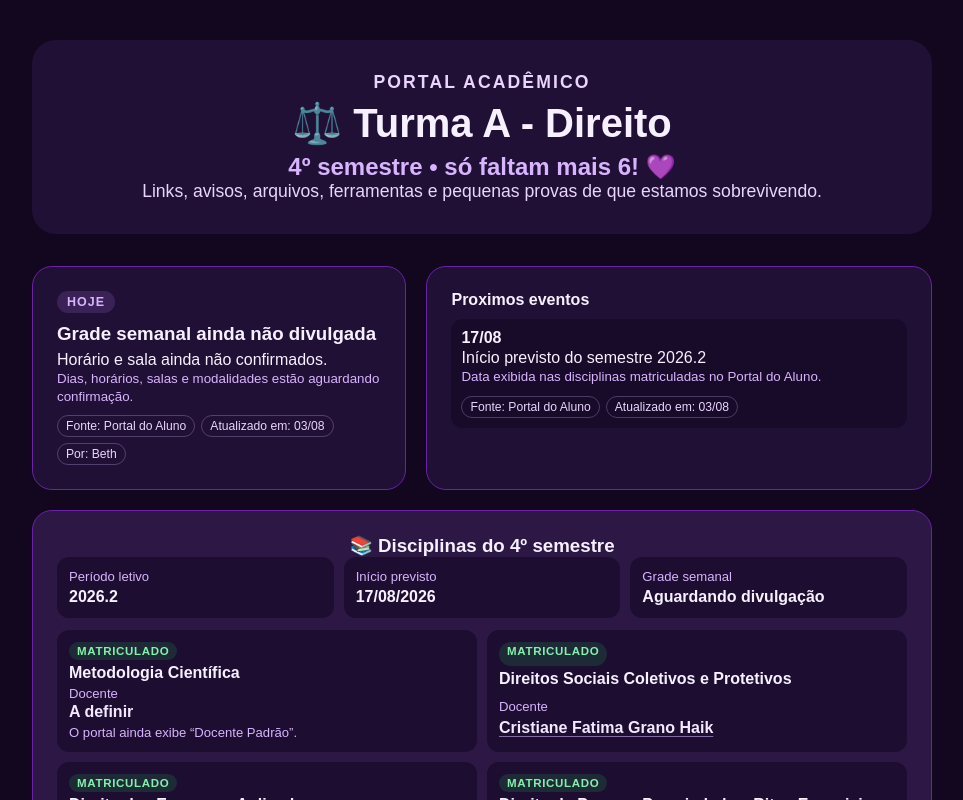
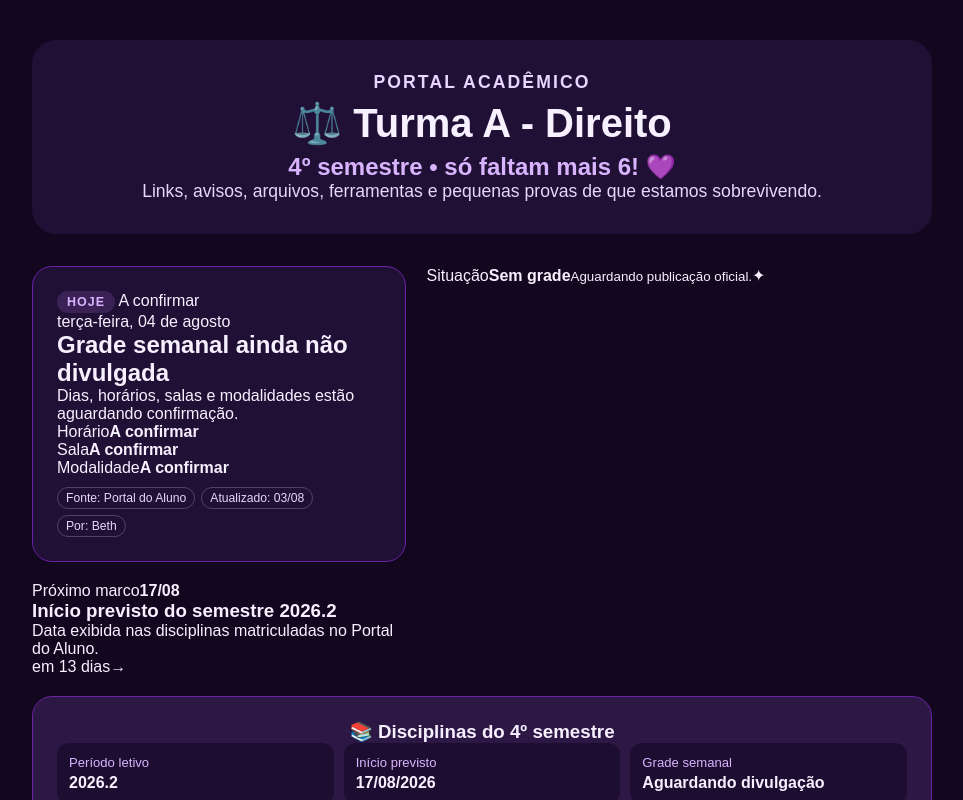
Before and after one commit to DraBeth/turma-a, a React (Vite) app: page / in a window 1280 px wide. Shown: the top 800 px of the page, without its empty margins (158-1121 px from the left). Built offline with nearby package versions, Linux system fonts and the light colour scheme.

Commit message:
Transform today agenda into visual dashboard

```diff
--- a/src/components/AgendaHoje.jsx
+++ b/src/components/AgendaHoje.jsx
@@ -1,11 +1,12 @@
 import { agendaSemanal, eventos, excecoesAgenda } from '../data/agenda'
 
-const formatarData = (dataIso) => {
+const formatarData = (dataIso, formato = 'curto') => {
   const [ano, mes, dia] = dataIso.split('-').map(Number)
-  return new Date(ano, mes - 1, dia).toLocaleDateString('pt-BR', {
-    day: '2-digit',
-    month: '2-digit',
-  })
+  const opcoes = formato === 'completo'
+    ? { weekday: 'long', day: '2-digit', month: 'long' }
+    : { day: '2-digit', month: '2-digit' }
+
+  return new Date(ano, mes - 1, dia).toLocaleDateString('pt-BR', opcoes)
 }
 
 const dataLocalIso = (data) => {
@@ -15,13 +16,20 @@ const dataLocalIso = (data) => {
   return `${ano}-${mes}-${dia}`
 }
 
+const diasAte = (dataIso, hoje) => {
+  const [ano, mes, dia] = dataIso.split('-').map(Number)
+  const destino = new Date(ano, mes - 1, dia)
+  const inicioHoje = new Date(hoje.getFullYear(), hoje.getMonth(), hoje.getDate())
+  return Math.max(0, Math.ceil((destino - inicioHoje) / 86400000))
+}
+
 function FonteInfo({ item }) {
   if (!item?.fonte && !item?.atualizadoEm) return null
 
   return (
     <div className="source-row">
       {item.fonte && <span>Fonte: {item.fonte}</span>}
-      {item.atualizadoEm && <span>Atualizado em: {formatarData(item.atualizadoEm)}</span>}
+      {item.atualizadoEm && <span>Atualizado: {formatarData(item.atualizadoEm)}</span>}
       {item.atualizadoPor && <span>Por: {item.atualizadoPor}</span>}
     </div>
   )
@@ -30,50 +38,75 @@ function FonteInfo({ item }) {
 function AgendaHoje() {
   const hoje = new Date()
   const hojeIso = dataLocalIso(hoje)
-  const diaSemana = hoje.getDay()
   const excecaoDeHoje = excecoesAgenda.find((item) => item.data === hojeIso)
-  const itemDaSemana = agendaSemanal.find((item) => item.dia === diaSemana)
+  const itemDaSemana = agendaSemanal.find((item) => item.dia === hoje.getDay())
   const itemDeHoje = excecaoDeHoje ?? itemDaSemana
   const proximosEventos = eventos
     .filter((evento) => new Date(`${evento.data}T23:59:59`) >= hoje)
-    .slice(0, 3)
+    .slice(0, 2)
+  const proximoEvento = proximosEventos[0]
+  const confirmado = Boolean(itemDeHoje?.horario && itemDeHoje?.sala)
 
   return (
-    <div className="agenda">
+    <div className="agenda" aria-label="Situação acadêmica de hoje">
       <section className="today-panel">
-        <span className="tag">{excecaoDeHoje ? 'Hoje - excecao' : 'Hoje'}</span>
-        <h3>{itemDeHoje?.disciplina ?? 'Sem aula cadastrada'}</h3>
-        <p>
-          {itemDeHoje
-            ? itemDeHoje.horario && itemDeHoje.sala
-              ? `${itemDeHoje.horario} - Sala ${itemDeHoje.sala}`
-              : 'Horário e sala ainda não confirmados.'
-            : 'Dia sem aula cadastrada ou grade ainda não publicada.'}
+        <div className="today-topline">
+          <span className="tag">{excecaoDeHoje ? 'Mudança de hoje' : 'Hoje'}</span>
+          <span className={`confirmation ${confirmado ? 'confirmed' : ''}`}>
+            <i aria-hidden="true" /> {confirmado ? 'Confirmado' : 'A confirmar'}
+          </span>
+        </div>
+
+        <p className="today-date">{formatarData(hojeIso, 'completo')}</p>
+        <h2>{itemDeHoje?.disciplina ?? 'Sem aula cadastrada'}</h2>
+        <p className="today-note">
+          {itemDeHoje?.observacao ?? 'Dia sem aula cadastrada ou grade ainda não publicada.'}
         </p>
-        {itemDeHoje?.observacao && <small>{itemDeHoje.observacao}</small>}
+
+        <div className="today-meta">
+          <div>
+            <span>Horário</span>
+            <strong>{itemDeHoje?.horario ?? 'A confirmar'}</strong>
+          </div>
+          <div>
+            <span>Sala</span>
+            <strong>{itemDeHoje?.sala ?? 'A confirmar'}</strong>
+          </div>
+          <div>
+            <span>Modalidade</span>
+            <strong>{itemDeHoje?.modalidade ?? 'A confirmar'}</strong>
+          </div>
+        </div>
+
         <FonteInfo item={itemDeHoje} />
       </section>
 
-      <section className="next-events">
-        <h4>Proximos eventos</h4>
-        <ul>
-          {proximosEventos.length > 0 ? (
-            proximosEventos.map((evento) => (
-              <li key={`${evento.data}-${evento.titulo}`}>
-                <strong>{formatarData(evento.data)}</strong>
-                <span>{evento.titulo}</span>
-                <small>{evento.detalhe}</small>
-                <FonteInfo item={evento} />
-              </li>
-            ))
-          ) : (
-            <li>
-              <span>Nenhum evento cadastrado.</span>
-              <small>Quando a turma souber, o portal tambem sabe.</small>
-            </li>
-          )}
-        </ul>
-      </section>
+      <aside className="agenda-status-card">
+        <span>Situação</span>
+        <strong>{confirmado ? 'Tudo certo' : 'Sem grade'}</strong>
+        <small>{confirmado ? 'Pode confiar neste painel.' : 'Aguardando publicação oficial.'}</small>
+        <span className="status-spark" aria-hidden="true">✦</span>
+      </aside>
+
+      <aside className="next-event-card">
+        <span className="event-label">Próximo marco</span>
+        {proximoEvento ? (
+          <>
+            <strong className="event-date">{formatarData(proximoEvento.data)}</strong>
+            <h3>{proximoEvento.titulo}</h3>
+            <p>{proximoEvento.detalhe}</p>
+            <div className="event-footer">
+              <span>em {diasAte(proximoEvento.data, hoje)} dias</span>
+              <span aria-hidden="true">→</span>
+            </div>
+          </>
+        ) : (
+          <>
+            <h3>Nenhum evento cadastrado.</h3>
+            <p>Quando a turma souber, o portal também sabe.</p>
+          </>
+        )}
+      </aside>
     </div>
   )
 }
```
